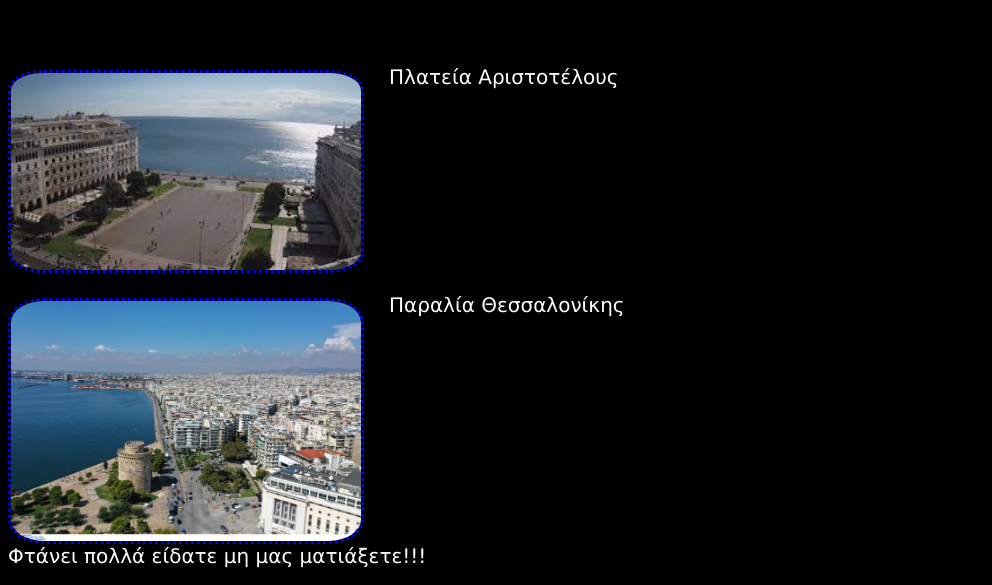
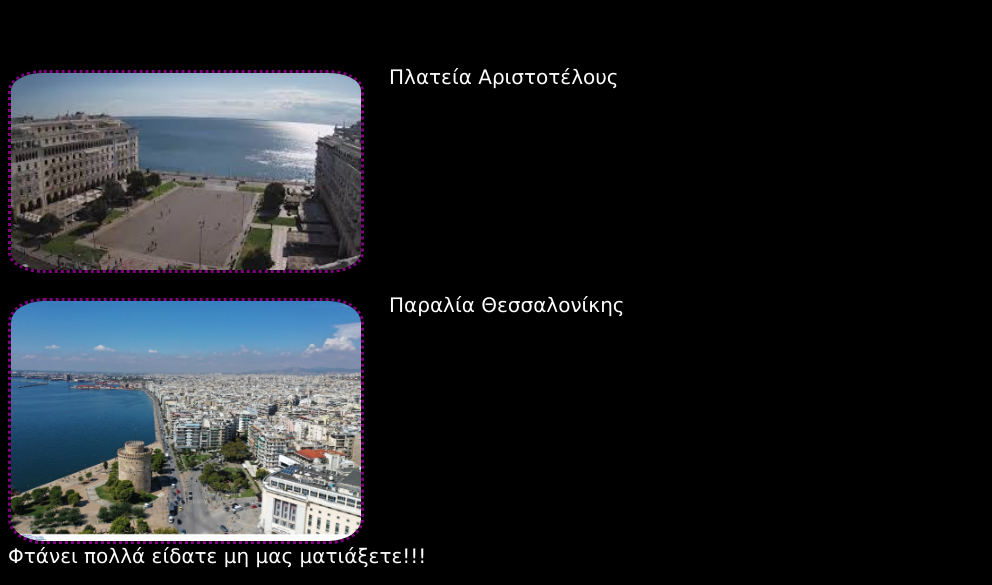
Before and after one commit to Redsonia0/thess, a plain HTML site: page index.html in a window 1280 px wide. Shown: the part 205-790 px from the top of the page, without its empty margins (0-992 px from the left). Drawn offline with Linux system fonts and the light colour scheme.

Commit message:
Update mystyle.css

```diff
--- a/mystyle.css
+++ b/mystyle.css
@@ -26,7 +26,7 @@ img{
 	width:350px;
 	float:left;
 	border-radius:10%;
-border: 3px dotted blue;
+border: 3px dotted purple;
 	margin-top:5px;
 margin-right:25px;
 }
```
